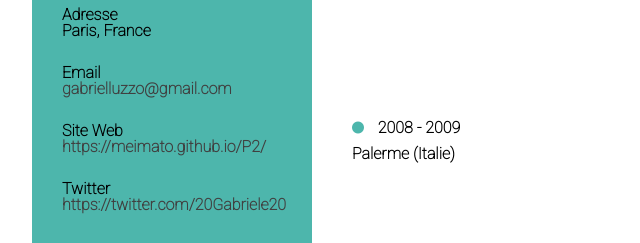
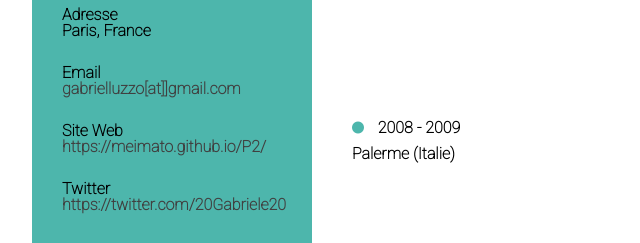
Before and after one commit to Meimato/P2, a plain HTML site: page index.html in a window 1280 px wide. Shown: the part 357-600 px from the top of the page, 32-672 px from the left. Drawn offline with Linux system fonts and the light colour scheme.

Commit message:
Fixed Email Address

```diff
--- a/index.html
+++ b/index.html
@@ -43,7 +43,7 @@
         </p><br />
         <p>
           Email<br />
-          <a href="mailto:gabrielluzzo@gmail.com">gabrielluzzo@gmail.com</a>
+          <a href="mailto:gabrielluzzo[at]gmail.com">gabrielluzzo[at]]gmail.com</a>
         </p><br />
         <p>
           Site Web<br />
```
